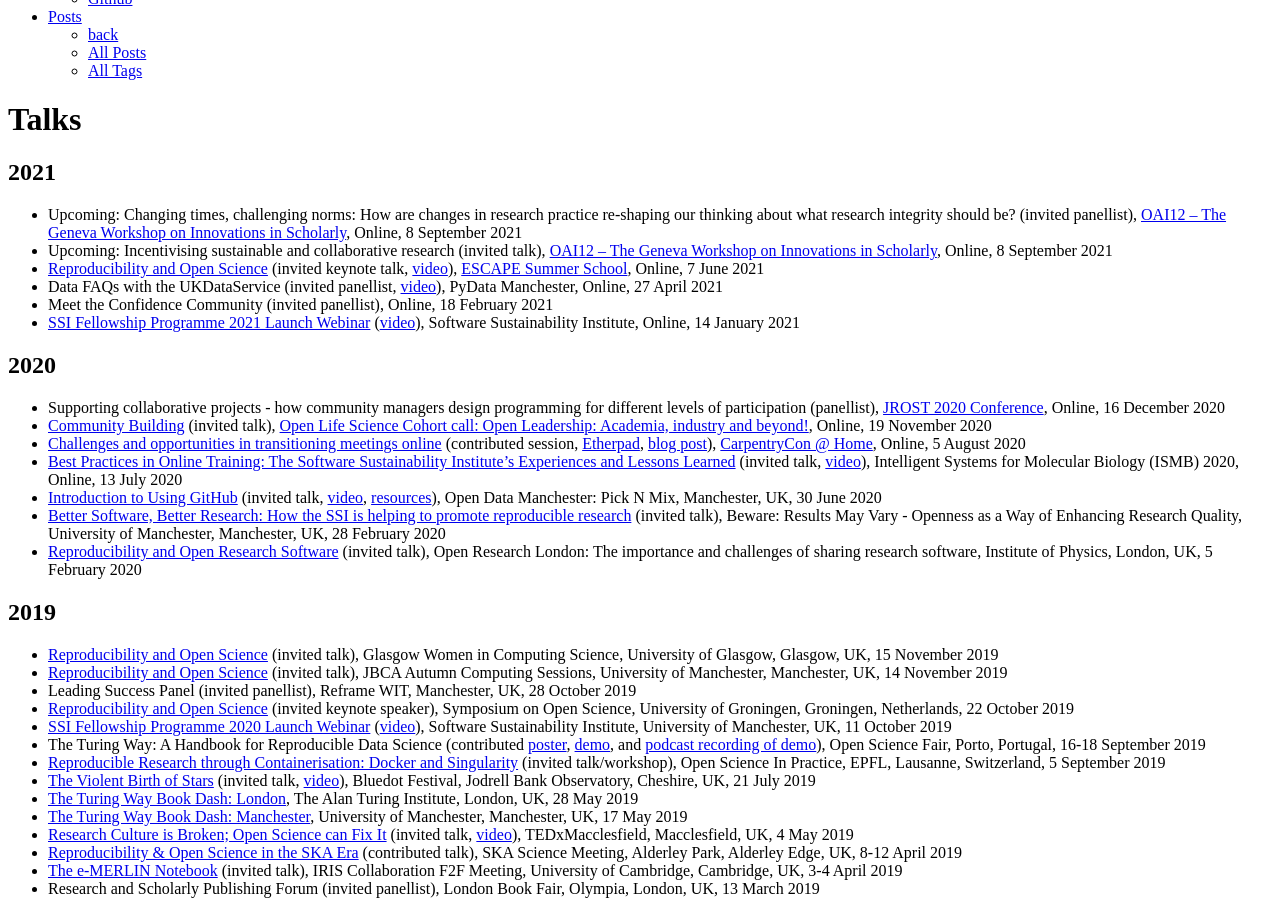
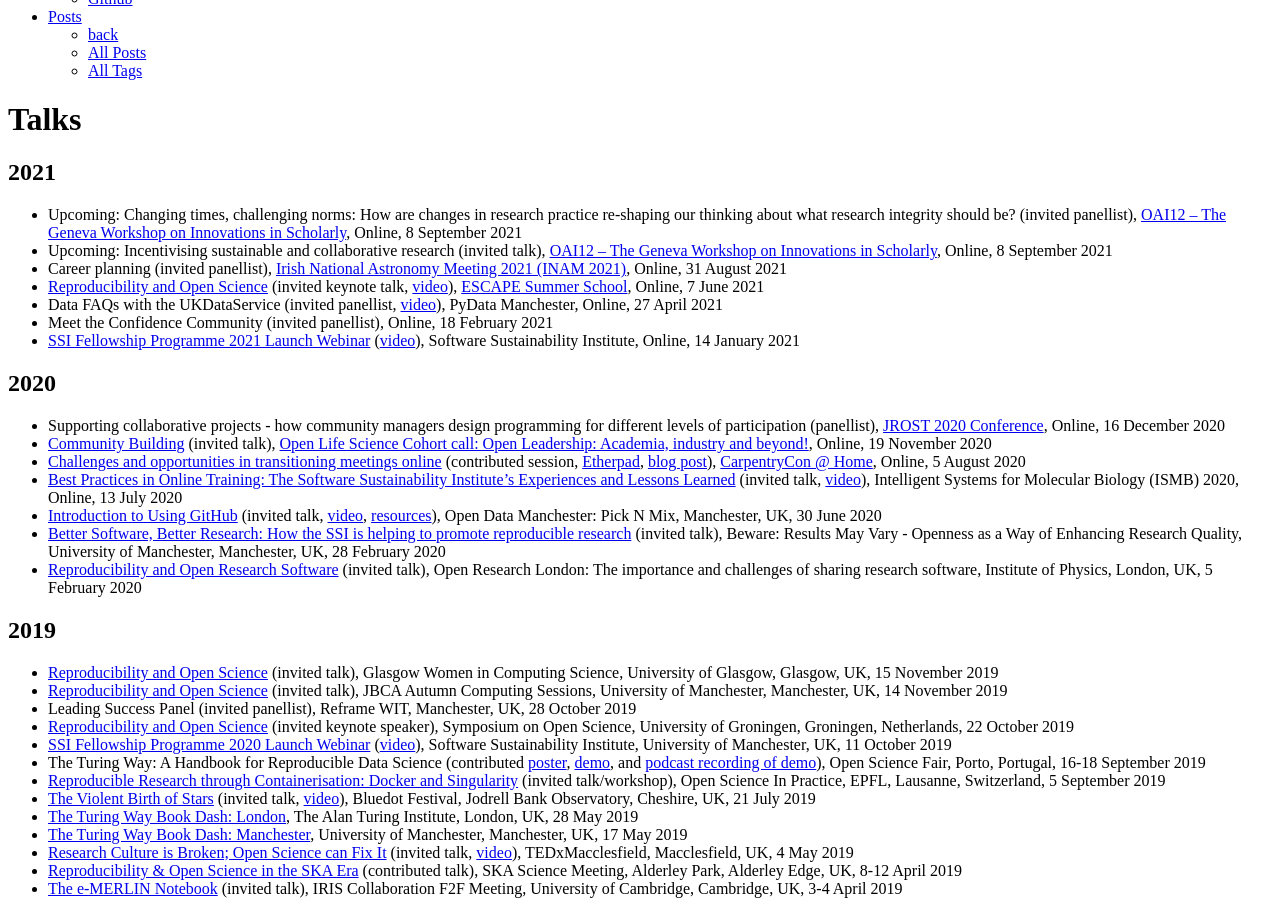
Before and after one commit to rainsworth/rainsworth.github.io, a Jekyll site: the page built from talks/index.md, in a window 1280 px wide and 900 px high, scrolled down 662 px. Built offline with Jekyll 4.4.1, drawn with Linux system fonts in a browser that asks for light colours.

Commit message:
Update index.md

```diff
--- a/talks/index.md
+++ b/talks/index.md
@@ -10,6 +10,7 @@
 
 * Upcoming: Changing times, challenging norms: How are changes in research practice re-shaping our thinking about what research integrity should be? (invited panellist), [OAI12 – The Geneva Workshop on Innovations in Scholarly](https://oai.events/oai12/), Online, 8 September 2021
 * Upcoming: Incentivising sustainable and collaborative research (invited talk), [OAI12 – The Geneva Workshop on Innovations in Scholarly](https://oai.events/oai12/), Online, 8 September 2021
+* Career planning (invited panellist), [Irish National Astronomy Meeting 2021 (INAM 2021)](https://astronomers.ie/inam-2021/), Online, 31 August 2021
 * [Reproducibility and Open Science](https://doi.org/10.6084/m9.figshare.14710110) (invited keynote talk, [video](https://youtu.be/TkIZ4FIGfBc)), [ESCAPE Summer School](https://indico.in2p3.fr/event/20306/), Online, 7 June 2021
 * Data FAQs with the UKDataService (invited panellist, [video](https://youtu.be/SvNGA5-wIPs?t=582)), PyData Manchester, Online, 27 April 2021
 * Meet the Confidence Community (invited panellist), Online, 18 February 2021
```
